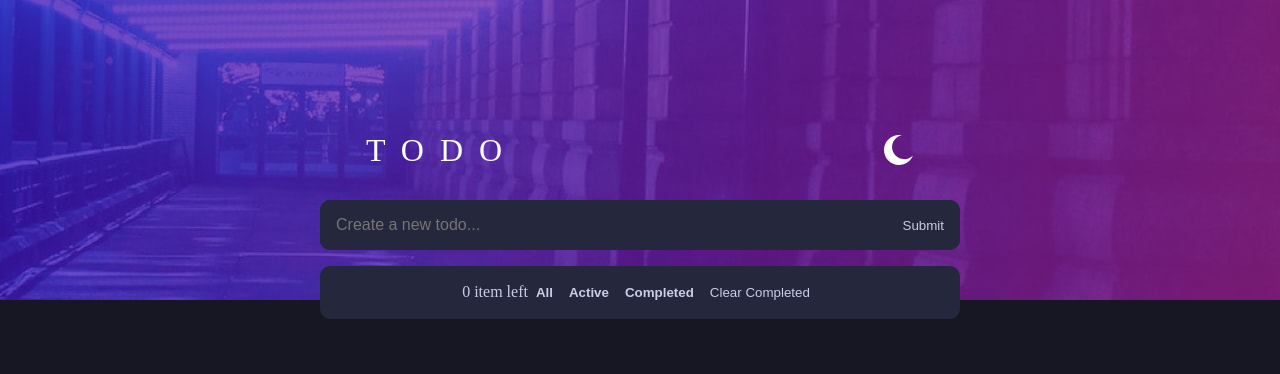
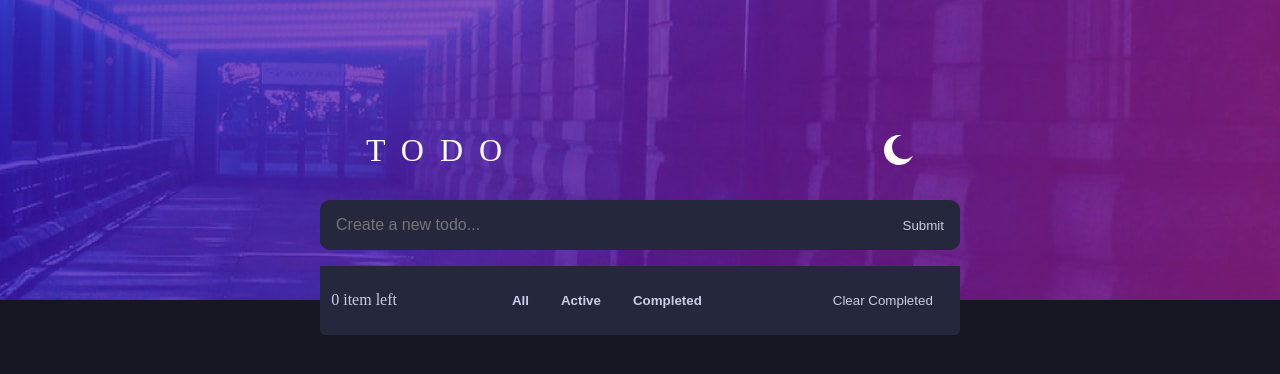
Before and after one commit to collerhatguy/todo-angular, an Angular app: page / in a window 1280 px wide. Shown: the top 374 px of the page. Built offline with nearby package versions, Linux system fonts and the light colour scheme.

Commit message:
fixed squashed todo effect

```diff
--- a/src/app/components/todo-list-ux/todo-list-ux.component.scss
+++ b/src/app/components/todo-list-ux/todo-list-ux.component.scss
@@ -36,7 +36,7 @@
 button {
     @include combineThemes();
     border: none;
-    margin: .5rem;
+    padding: 1rem;
 }
 .todo-filter button {
     @include clickable();
--- a/src/app/components/todo-list/todo-list.component.scss
+++ b/src/app/components/todo-list/todo-list.component.scss
@@ -12,7 +12,7 @@ ul {
     margin: 1rem auto;
     display: flex;
     justify-content: center;
-    align-items: center;
+    align-items: stretch;
     flex-direction: column;
     border-radius: 10px;
     &[data-dark="false"] {
--- a/src/app/components/todo/todo.component.scss
+++ b/src/app/components/todo/todo.component.scss
@@ -17,9 +17,13 @@
     @include themeCombined();
     width: 100%;
     display: flex;
-    justify-content: space-between;
+    justify-content: flex-start;
+    padding-left: 1rem;
     align-items: center;
     border-bottom: 1px solid hsl(235, 19%, 35%);
+    &:first-child {
+        border-radius: 10px 10px 0 0;
+    }
 
 }
 li {
```
